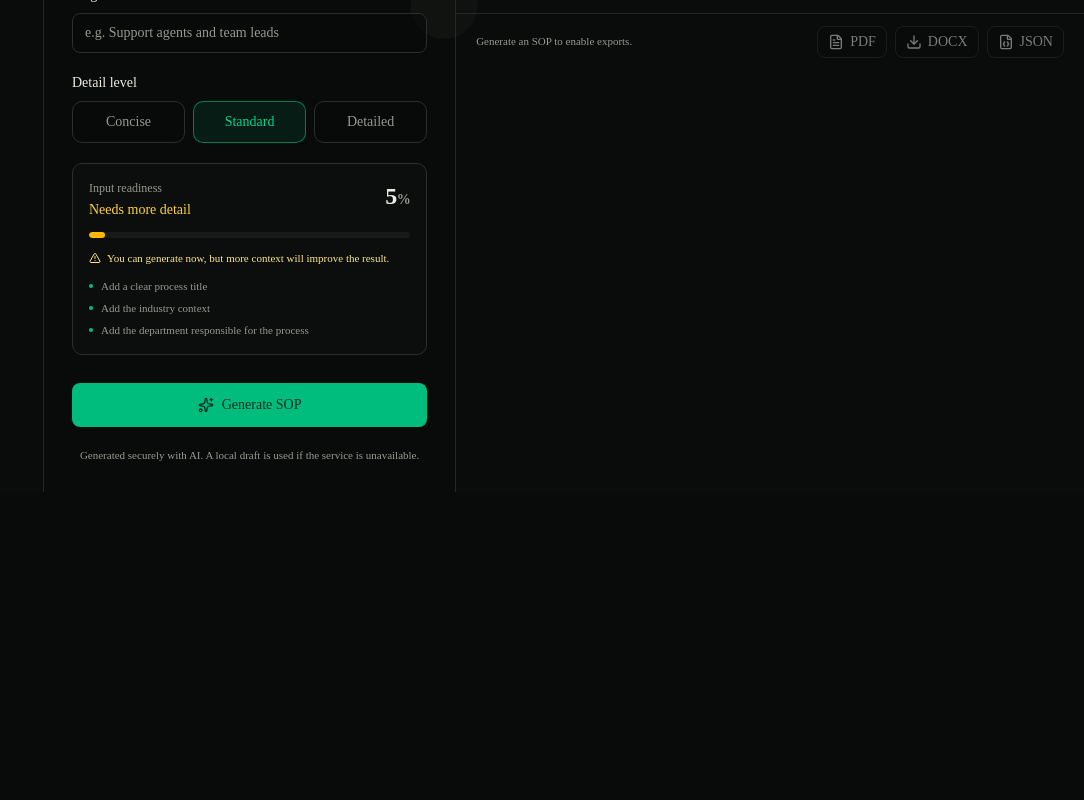
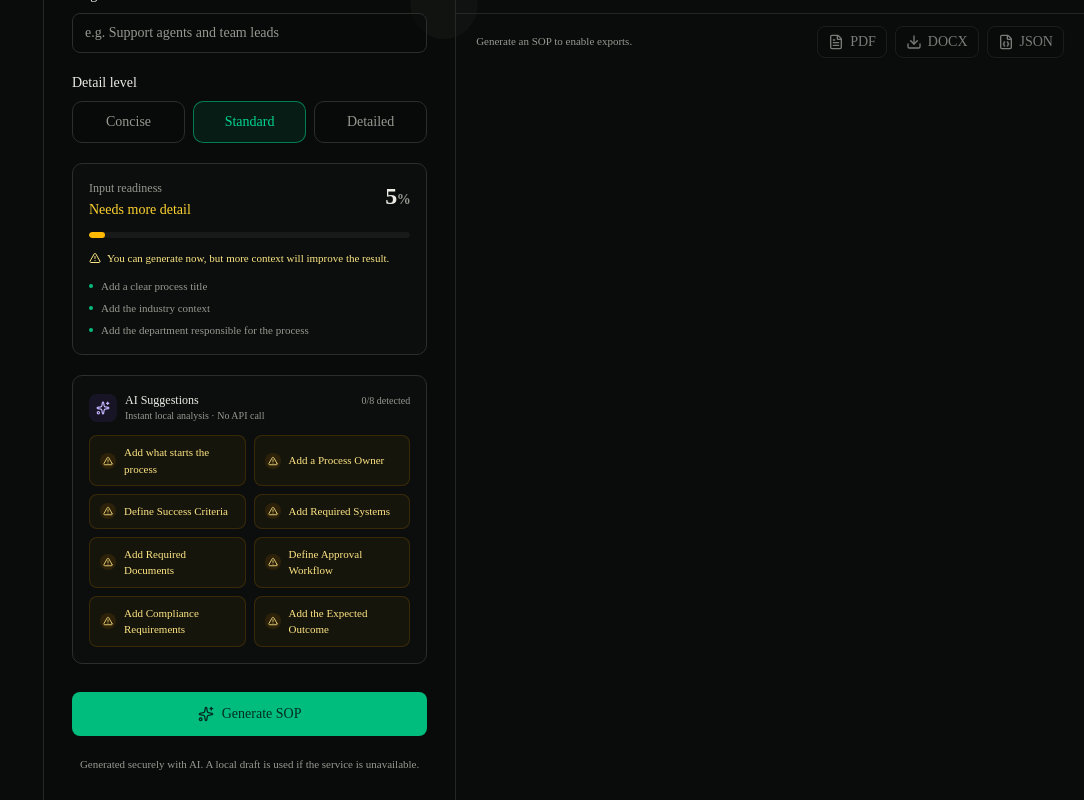
Before and after one commit to ScapeXYZ/processforge-ai, a Next.js app: page /create in a window 1280 px wide. Shown: the part 625-1425 px from the top of the page, without its empty margins (196-1280 px from the left). Before the commit the page ends 1117 px from the top, so only its background shows below. Built offline with nearby package versions, Linux system fonts and the light colour scheme.

Commit message:
Add AI Smart Suggestions panel

```diff
--- /dev/null
+++ b/components/processforge/smart-suggestions.tsx
@@ -0,0 +1,13 @@
+import { AlertTriangle, Check, Sparkles } from "lucide-react";
+import type { SmartSuggestionsResult } from "@/lib/smart-suggestions";
+
+export function SmartSuggestions({ analysis }: { analysis: SmartSuggestionsResult }) {
+  const completedCount = analysis.checks.filter((check) => check.complete).length;
+  return <aside className="rounded-lg border border-border bg-card/50 p-4" aria-label="AI Suggestions">
+    <div className="flex items-center gap-2"><span className="flex size-7 items-center justify-center rounded-md bg-violet-500/10 text-violet-300"><Sparkles className="size-3.5" /></span><div className="min-w-0 flex-1"><div className="flex items-center justify-between gap-3"><h2 className="text-xs font-medium text-foreground">AI Suggestions</h2><span className="text-[10px] text-muted-foreground">{completedCount}/8 detected</span></div><p className="text-[10px] text-muted-foreground">Instant local analysis · No API call</p></div></div>
+    {analysis.recommendations.length > 0 && <div className="mt-3 space-y-1.5 rounded-md border border-violet-500/20 bg-violet-500/5 p-2.5">{analysis.recommendations.map((recommendation) => <p key={recommendation} className="text-[11px] leading-4 text-violet-200">{recommendation}</p>)}</div>}
+    <ul className="mt-3 grid gap-2 sm:grid-cols-2">{analysis.checks.map((check) => <li key={check.label} className={`flex items-center gap-2 rounded-md border px-2.5 py-2 text-[11px] ${check.complete ? "border-emerald-500/15 bg-emerald-500/5 text-emerald-300" : "border-amber-500/15 bg-amber-500/5 text-amber-200"}`}>
+      <span className={`flex size-4 shrink-0 items-center justify-center rounded-full ${check.complete ? "bg-emerald-500/15" : "bg-amber-500/10"}`}>{check.complete ? <Check className="size-2.5" /> : <AlertTriangle className="size-2.5" />}</span><span>{check.complete ? check.completeMessage : check.missingMessage}</span>
+    </li>)}</ul>
+  </aside>;
+}
--- a/components/processforge/sop-form.tsx
+++ b/components/processforge/sop-form.tsx
@@ -6,7 +6,9 @@ import { Button } from "@/components/ui/button";
 import { Input } from "@/components/ui/input";
 import { Textarea } from "@/components/ui/textarea";
 import { ReadinessPanel } from "@/components/processforge/readiness-panel";
+import { SmartSuggestions } from "@/components/processforge/smart-suggestions";
 import { calculateReadinessScore } from "@/lib/readiness-score";
+import { getSmartSuggestions } from "@/lib/smart-suggestions";
 
 export type DetailLevel = "concise" | "standard" | "detailed";
 export type SopFormValues = { title: string; industry: string; department: string; description: string; audience: string; detailLevel: DetailLevel };
@@ -26,6 +28,7 @@ const fieldClass = "h-10 bg-background/60 px-3";
 export function SopForm({ values, onChange, onSubmit, isGenerated, isLoading, error }: { values: SopFormValues; onChange: (values: SopFormValues) => void; onSubmit: () => void; isGenerated: boolean; isLoading: boolean; error: string | null }) {
   const set = <K extends keyof SopFormValues>(key: K, value: SopFormValues[K]) => onChange({ ...values, [key]: value });
   const readiness = calculateReadinessScore(values);
+  const suggestions = getSmartSuggestions(values);
   return (
     <section className="p-4 sm:p-6 lg:p-7">
       <div className="mb-7"><p className="text-xs font-semibold uppercase tracking-[0.18em] text-emerald-500">SOP brief</p><h1 className="mt-2 text-2xl font-semibold tracking-tight">Describe the process</h1><p className="mt-2 text-sm leading-6 text-muted-foreground">Give ProcessForge the operational context needed to build a useful first draft.</p></div>
@@ -39,6 +42,7 @@ export function SopForm({ values, onChange, onSubmit, isGenerated, isLoading, er
         <Field label="Target audience"><Input required value={values.audience} onChange={(e) => set("audience", e.target.value)} placeholder="e.g. Support agents and team leads" className={fieldClass} /></Field>
         <fieldset><legend className="mb-2 text-sm font-medium">Detail level</legend><div className="grid grid-cols-3 gap-2">{(["concise", "standard", "detailed"] as const).map((level) => <button key={level} type="button" onClick={() => set("detailLevel", level)} className={`rounded-lg border px-2 py-2.5 text-sm capitalize transition-colors ${values.detailLevel === level ? "border-emerald-500/60 bg-emerald-500/10 text-emerald-400" : "border-border bg-background/60 text-muted-foreground hover:text-foreground"}`}>{level}</button>)}</div></fieldset>
         <ReadinessPanel readiness={readiness} />
+        <SmartSuggestions analysis={suggestions} />
         {isLoading && <GenerationProgress />}
         {error && <div role="alert" className="rounded-lg border border-amber-500/30 bg-amber-500/10 p-3 text-xs leading-5 text-amber-200">{error}</div>}
         <Button type="submit" size="lg" disabled={isLoading} className="mt-2 h-11 w-full bg-emerald-500 text-emerald-950 hover:bg-emerald-400 disabled:cursor-not-allowed">
--- /dev/null
+++ b/lib/smart-suggestions.ts
@@ -0,0 +1,86 @@
+import type { ReadinessInput } from "@/lib/readiness-score";
+
+export type SuggestionCheck = {
+  label: string;
+  complete: boolean;
+  completeMessage: string;
+  missingMessage: string;
+};
+
+export type SmartSuggestionsResult = {
+  recommendations: string[];
+  checks: SuggestionCheck[];
+};
+
+const industryRules: Array<{ pattern: RegExp; value: string }> = [
+  { pattern: /\b(patient|admission|clinic|hospital|medical|healthcare|pharmacy)\b/i, value: "Healthcare" },
+  { pattern: /\b(invoice|accounts payable|expense|financial|payment approval)\b/i, value: "Finance" },
+  { pattern: /\b(restaurant|hotel|guest|reservation|hospitality|housekeeping)\b/i, value: "Hospitality" },
+  { pattern: /\b(employee|onboarding|offboarding|hiring|recruit|payroll|leave request)\b/i, value: "Human Resources" },
+  { pattern: /\b(order|refund|return|checkout|e-?commerce|online store|retail)\b/i, value: "E-commerce" },
+  { pattern: /\b(software|saas|subscription|deployment|release|technical support)\b/i, value: "SaaS" },
+  { pattern: /\b(bank|loan|credit|insurance|investment)\b/i, value: "Financial Services" },
+  { pattern: /\b(factory|manufactur|production line|assembly|quality inspection)\b/i, value: "Manufacturing" },
+  { pattern: /\b(student|school|course|teacher|education)\b/i, value: "Education" },
+  { pattern: /\b(property|tenant|lease|real estate)\b/i, value: "Real Estate" },
+  { pattern: /\b(shipping|delivery|freight|fleet|logistics|warehouse)\b/i, value: "Logistics" },
+];
+
+const departmentByIndustry: Record<string, string> = {
+  healthcare: "Admissions",
+  hospitality: "Operations",
+  finance: "Accounting",
+  "human resources": "HR",
+  "e-commerce": "Customer Support",
+  saas: "Customer Support",
+  manufacturing: "Operations",
+  education: "Administration",
+  "real estate": "Property Operations",
+  logistics: "Operations",
+};
+
+const departmentRules: Array<{ pattern: RegExp; value: string }> = [
+  { pattern: /\b(patient|admission|discharge)\b/i, value: "Admissions" },
+  { pattern: /\b(invoice|expense|payment|reconcil|accounts payable)\b/i, value: "Accounting" },
+  { pattern: /\b(employee|onboarding|offboarding|hiring|recruit|payroll)\b/i, value: "HR" },
+  { pattern: /\b(refund|return|customer|complaint|support|ticket|escalation)\b/i, value: "Customer Support" },
+  { pattern: /\b(restaurant|opening|closing|inventory|warehouse|delivery|fulfillment)\b/i, value: "Operations" },
+  { pattern: /\b(lead|prospect|deal|sales|quote|pipeline)\b/i, value: "Sales" },
+  { pattern: /\b(campaign|content|brand|marketing|social media)\b/i, value: "Marketing" },
+  { pattern: /\b(vendor|supplier|purchase order|procurement)\b/i, value: "Procurement" },
+  { pattern: /\b(access|password|device|security|system incident|IT support)\b/i, value: "Information Technology" },
+  { pattern: /\b(audit|compliance|regulatory|policy review)\b/i, value: "Compliance" },
+];
+
+const checkRules: Array<Omit<SuggestionCheck, "complete"> & { pattern: RegExp }> = [
+  { label: "Trigger", pattern: /\b(when|once|after|before|upon|trigger|starts?|begins?|initiated?|received?|submitted?)\b/i, completeMessage: "Trigger detected", missingMessage: "Add what starts the process" },
+  { label: "Process Owner", pattern: /\b(owner|responsible|accountable|handled by|assigned to|manager|team lead|agent)\b/i, completeMessage: "Process Owner detected", missingMessage: "Add a Process Owner" },
+  { label: "Success Criteria", pattern: /\b(success|criteria|complete when|done when|kpi|metric|target|verified|acceptance)\b/i, completeMessage: "Success Criteria detected", missingMessage: "Define Success Criteria" },
+  { label: "Required Systems", pattern: /\b(system|software|platform|portal|tool|crm|erp|database|application)\b/i, completeMessage: "Required Systems detected", missingMessage: "Add Required Systems" },
+  { label: "Required Documents", pattern: /\b(document|form|record|invoice|receipt|contract|template|checklist|attachment)\b/i, completeMessage: "Required Documents detected", missingMessage: "Add Required Documents" },
+  { label: "Approval Workflow", pattern: /\b(approval|approve[ds]?|authorization|sign-?off|approval limit|reviewer)\b/i, completeMessage: "Approval Workflow detected", missingMessage: "Define Approval Workflow" },
+  { label: "Compliance Requirements", pattern: /\b(compliance|regulation|regulatory|legal|policy|audit|privacy|gdpr|hipaa|pci)\b/i, completeMessage: "Compliance Requirements detected", missingMessage: "Add Compliance Requirements" },
+  { label: "Expected Outcome", pattern: /\b(outcome|result|complete[ds]?|finish(?:ed)?|deliver(?:ed|able)?|resolve[ds]?|closed?|goal|ensure)\b/i, completeMessage: "Expected Outcome detected", missingMessage: "Add the Expected Outcome" },
+];
+
+export function getSmartSuggestions(input: ReadinessInput): SmartSuggestionsResult {
+  const title = input.title.trim();
+  const description = input.description.trim();
+  const context = `${title} ${description}`.trim();
+  const operationalContext = `${description} ${input.audience} ${input.department}`.trim();
+  const recommendations: string[] = [];
+  const detectedIndustry = industryRules.find((rule) => rule.pattern.test(title))?.value;
+
+  if (!input.industry.trim() && detectedIndustry) recommendations.push(`Recommended industry: ${detectedIndustry}`);
+
+  if (!input.department.trim()) {
+    const industry = input.industry.trim().toLowerCase() || detectedIndustry?.toLowerCase() || "";
+    const department = departmentByIndustry[industry] ?? departmentRules.find((rule) => rule.pattern.test(context))?.value;
+    if (department) recommendations.push(`Recommended department: ${department}`);
+  }
+
+  return {
+    recommendations,
+    checks: checkRules.map((rule) => ({ label: rule.label, complete: rule.pattern.test(operationalContext), completeMessage: rule.completeMessage, missingMessage: rule.missingMessage })),
+  };
+}
```
